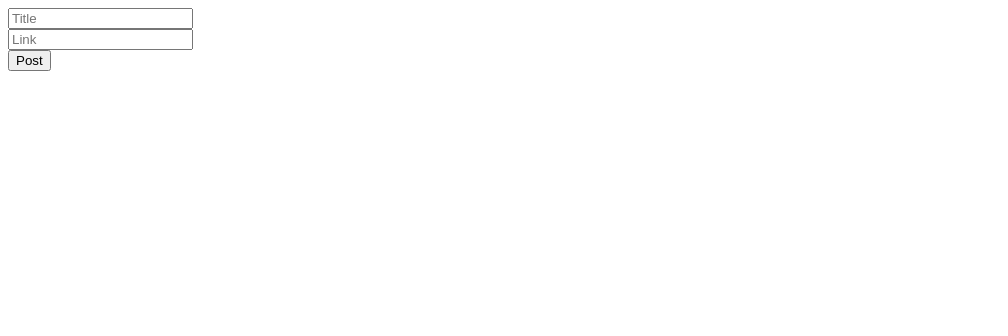
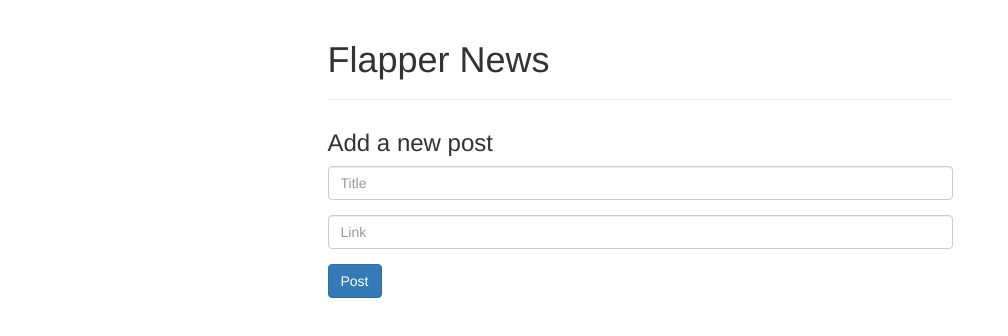
Before and after one commit to joshbivens/learn-MEAN-one, a plain HTML site: page index.html in a window 1280 px wide. Shown: the whole page, without its empty margins (0-1008 px from the left). Drawn offline with nearby package versions, Linux system fonts and the light colour scheme.

Commit message:
Add bootstrap

```diff
--- a/index.html
+++ b/index.html
@@ -3,26 +3,52 @@
   <head>
     <meta charset="utf-8">
     <title>Flapper News</title>
+    <link href="http://maxcdn.bootstrapcdn.com/bootstrap/3.2.0/css/bootstrap.min.css" rel="stylesheet">
     <script src="http://ajax.googleapis.com/ajax/libs/angularjs/1.3.10/angular.min.js"></script>
     <script src="app.js"></script>
+    <style> .glyphicon-thumbs-up { cursor:pointer } </style>
   </head>
   <body ng-app="flapperNews" ng-controller="MainCtrl">
+    <div class="row">
+      <div class="col-md-6 col-md-offset-3">
+
+        <div class="page-header">
+          <h1>Flapper News</h1>
+        </div>
+
         <div ng-repeat="post in posts | orderBy: '-upvotes'">
-      <span ng-click="incrementUpvotes(post)">^</span>
+          <span class="glyphicon glyphicon-thumbs-up" ng-click="incrementUpvotes(post)"></span>
+          {{post.upvotes}}
+          <span style="font-size:20px; margin-left:10px">
             <a ng-show="post.link" href="{{post.link}}">
               {{post.title}}
             </a>
             <span ng-hide="post.link">
               {{post.link}}
             </span>
-      - upvotes: {{post.upvotes}}
+          </span>
         </div>
-    <form ng-click="addPost()">
-      <input type="text" placeholder="Title" ng-model="title">
-      <br>
-      <input type="text" placeholder="Link" ng-model="link">
-      <br>
-      <button type="submit">Post</button>
+
+        <form ng-submit="addPost()" style="margin-top:30px">
+          <h3>Add a new post</h3>
+
+          <div class="form-group">
+            <input type="text"
+              class="form-control"
+              placeholder="Title"
+              ng-model="title">
+          </div>
+
+          <div class="form-group">
+            <input type="text"
+            class="form-control"
+            placeholder="Link"
+            ng-model="link">
+          </div>
+
+          <button type="submit" class="btn btn-primary">Post</button>
         </form>
+      </div>
+    </div>
   </body>
 </html>
```
Lines whose indentation alone changed are shown as unchanged.
